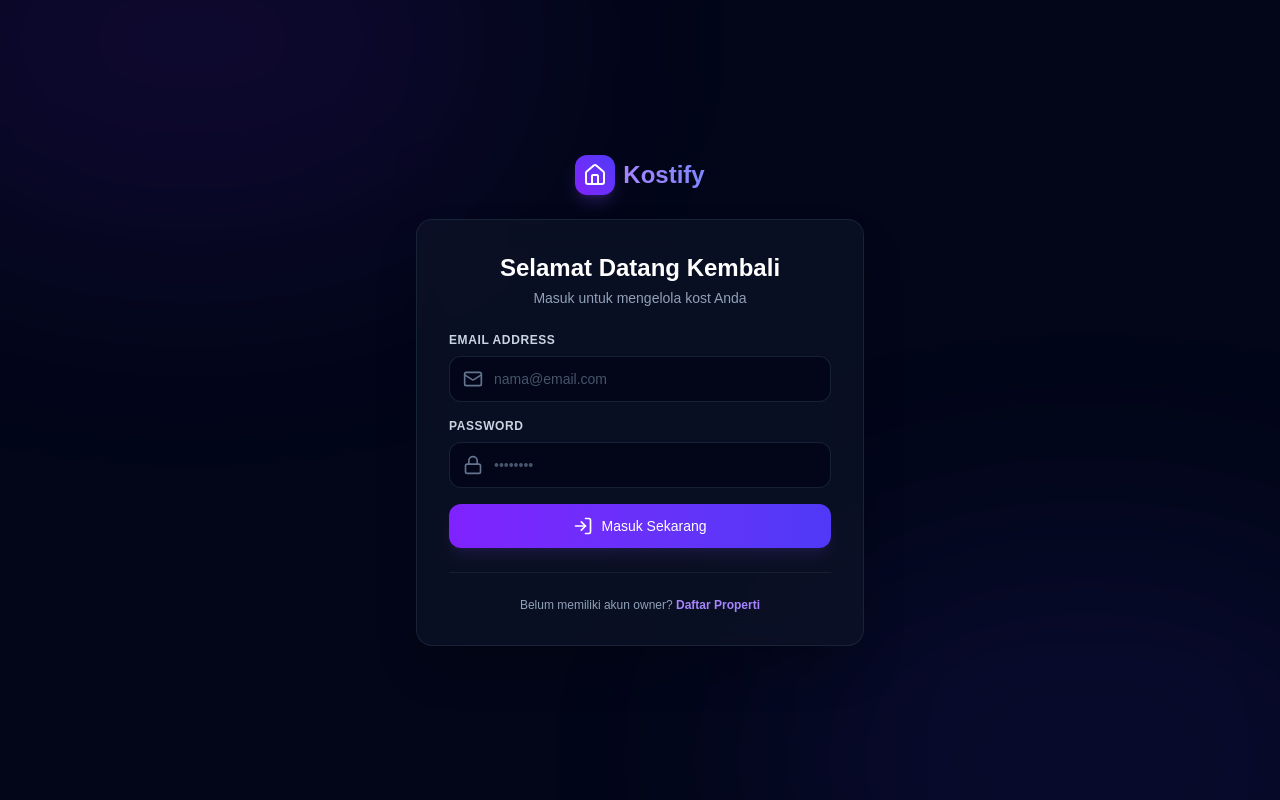
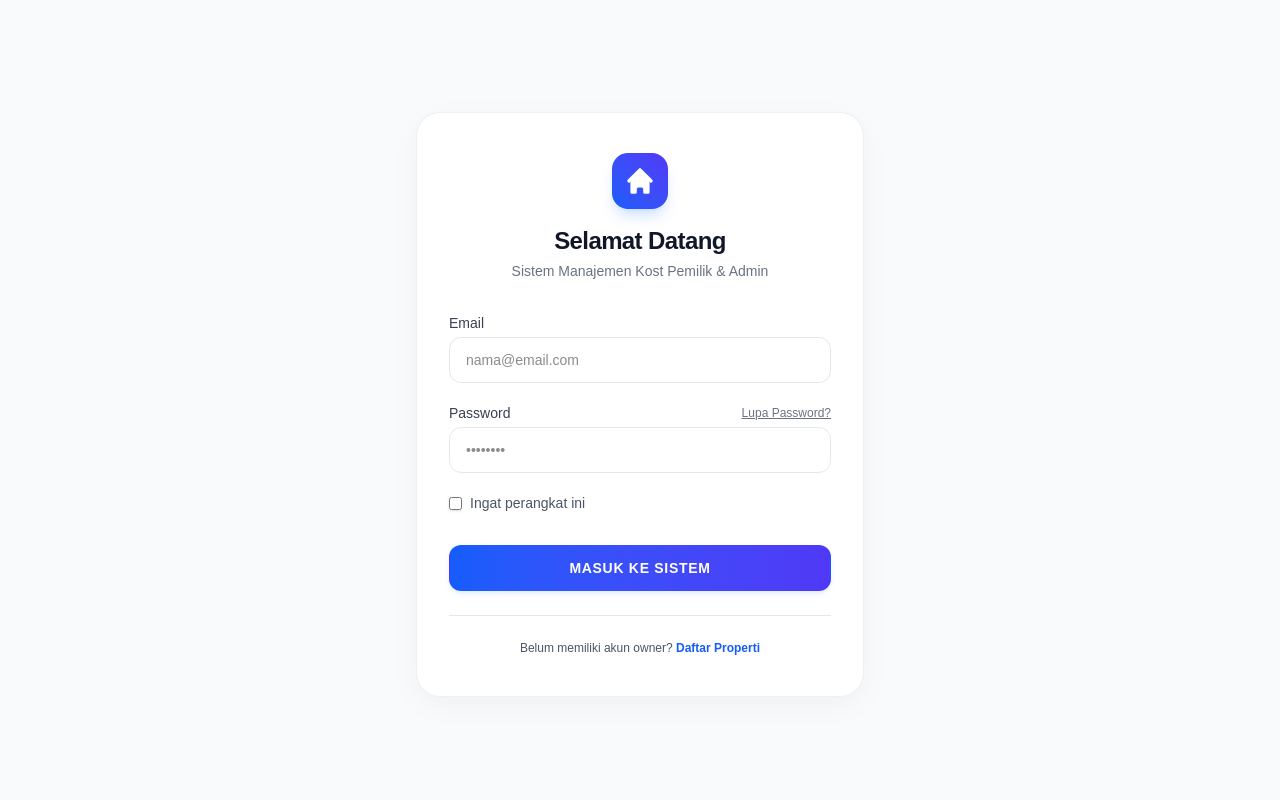
Before and after one commit to RafaEnricoo/kostify, a Next.js app in the folder web-dashboard/: page /login in a window 1280 px wide. Built offline with nearby package versions, Linux system fonts and the light colour scheme.

Commit message:
style: align login and register UI with Laravel guest layout theme

```diff
--- a/web-dashboard/src/app/login/page.tsx
+++ b/web-dashboard/src/app/login/page.tsx
@@ -3,12 +3,13 @@
 import React, { useState } from 'react';
 import Link from 'next/link';
 import { useRouter } from 'next/navigation';
-import { Mail, Lock, LogIn, Shield, Home, AlertCircle, Loader2 } from 'lucide-react';
+import { Mail, Lock, LogIn, AlertCircle, Loader2 } from 'lucide-react';
 
 export default function LoginPage() {
   const router = useRouter();
   const [email, setEmail] = useState('');
   const [password, setPassword] = useState('');
+  const [rememberMe, setRememberMe] = useState(false);
   const [error, setError] = useState('');
   const [loading, setLoading] = useState(false);
 
@@ -52,95 +53,115 @@ export default function LoginPage() {
   };
 
   return (
-    <main className="min-h-screen bg-slate-950 flex flex-col justify-center items-center relative overflow-hidden p-4">
-      {/* Background Gradients */}
-      <div className="absolute top-[-20%] left-[-10%] w-[50%] h-[50%] rounded-full bg-violet-600/10 blur-[120px] pointer-events-none" />
-      <div className="absolute bottom-[-20%] right-[-10%] w-[50%] h-[50%] rounded-full bg-indigo-600/10 blur-[120px] pointer-events-none" />
+    <div className="min-h-screen flex flex-col sm:justify-center items-center pt-6 sm:pt-0 bg-gray-50 dark:bg-gray-950 transition-colors duration-500 p-4">
 
-      {/* Brand Header */}
-      <div className="flex items-center gap-2 mb-6 z-10">
-        <div className="p-2 bg-gradient-to-tr from-violet-600 to-indigo-600 rounded-xl shadow-lg shadow-violet-500/20">
-          <Home className="w-6 h-6 text-white" />
+      {/* CARD LOGIN */}
+      <div className="w-full sm:max-w-md mt-6 px-8 py-10 bg-white dark:bg-gray-900 border border-gray-200/60 dark:border-gray-800/80 shadow-[0_8px_30px_rgb(0,0,0,0.04)] dark:shadow-[0_8px_30px_rgb(0,0,0,0.2)] rounded-3xl backdrop-blur-sm">
+
+          {/* LOGO & JUDUL */}
+          <div className="flex flex-col items-center mb-8">
+              <div className="h-14 w-14 bg-gradient-to-tr from-blue-600 to-indigo-600 rounded-2xl flex items-center justify-center shadow-lg shadow-blue-500/20 mb-4">
+                  {/* Icon Rumah/Kost (Solid Vector) */}
+                  <svg xmlns="http://www.w3.org/2000/svg" className="h-8 w-8 text-white" viewBox="0 0 20 20" fill="currentColor">
+                      <path d="M10.707 2.293a1 1 0 00-1.414 0l-7 7a1 1 0 001.414 1.414L4 10.414V17a1 1 0 001 1h2a1 1 0 001-1v-2a1 1 0 011-1h2a1 1 0 011 1v2a1 1 0 001 1h2a1 1 0 001-1v-6.586l.293.293a1 1 0 001.414-1.414l-7-7z" />
+                  </svg>
               </div>
-        <span className="text-2xl font-bold bg-clip-text text-transparent bg-gradient-to-r from-violet-400 to-indigo-400">
-          Kostify
-        </span>
-      </div>
-
-      {/* Glassmorphic Card */}
-      <div className="w-full max-w-md bg-slate-900/60 backdrop-blur-xl border border-slate-800/80 p-8 rounded-2xl shadow-2xl z-10 transition-all duration-300 hover:border-slate-700/50">
-        <div className="text-center mb-6">
-          <h1 className="text-2xl font-bold text-white mb-1">Selamat Datang Kembali</h1>
-          <p className="text-slate-400 text-sm">Masuk untuk mengelola kost Anda</p>
+              <h2 className="text-2xl font-bold text-gray-900 dark:text-white tracking-tight">Selamat Datang</h2>
+              <p className="text-sm text-gray-500 dark:text-gray-400 mt-1">Sistem Manajemen Kost Pemilik & Admin</p>
           </div>
 
           {error && (
-          <div className="bg-red-500/10 border border-red-500/20 p-3 rounded-lg flex items-start gap-2.5 mb-5">
+            <div className="bg-red-500/10 border border-red-500/20 p-3 rounded-xl flex items-start gap-2.5 mb-5">
               <AlertCircle className="w-5 h-5 text-red-400 shrink-0 mt-0.5" />
               <span className="text-red-400 text-xs font-medium leading-relaxed">{error}</span>
             </div>
           )}
 
-        <form onSubmit={handleSubmit} className="space-y-4">
+          <form onSubmit={handleSubmit} className="space-y-5">
+              {/* Email Address */}
               <div>
-            <label className="block text-xs font-semibold text-slate-300 uppercase tracking-wider mb-2">
-              Email Address
+                  <label htmlFor="email" className="block text-gray-700 dark:text-gray-300 font-medium text-sm">
+                    Email
                   </label>
-            <div className="relative">
-              <Mail className="absolute left-3.5 top-1/2 -translate-y-1/2 w-5 h-5 text-slate-500" />
+                  <div className="relative mt-1">
                     <input
+                      id="email"
                       type="email"
                       required
                       value={email}
                       onChange={(e) => setEmail(e.target.value)}
                       placeholder="nama@email.com"
-                className="w-full pl-11 pr-4 py-3 bg-slate-950 border border-slate-800/80 rounded-xl text-white placeholder-slate-600 focus:outline-none focus:border-violet-500/80 focus:ring-2 focus:ring-violet-500/20 transition-all text-sm"
+                      className="block w-full px-4 py-3 rounded-xl border border-gray-200 dark:border-gray-700 dark:bg-gray-800/50 dark:text-gray-100 focus:outline-none focus:border-blue-500 focus:ring-2 focus:ring-blue-500/20 transition-all duration-200 text-sm"
                     />
                   </div>
               </div>
 
+              {/* Password */}
               <div>
-            <label className="block text-xs font-semibold text-slate-300 uppercase tracking-wider mb-2">
+                  <div className="flex justify-between items-center">
+                      <label htmlFor="password" className="block text-gray-700 dark:text-gray-300 font-medium text-sm">
                         Password
                       </label>
-            <div className="relative">
-              <Lock className="absolute left-3.5 top-1/2 -translate-y-1/2 w-5 h-5 text-slate-500" />
+                      <Link
+                        href="/forgot-password"
+                        className="underline text-xs text-gray-500 dark:text-gray-400 hover:text-blue-600 dark:hover:text-blue-400 rounded-md focus:outline-none"
+                      >
+                        Lupa Password?
+                      </Link>
+                  </div>
+                  <div className="relative mt-1">
                     <input
+                      id="password"
                       type="password"
                       required
                       value={password}
                       onChange={(e) => setPassword(e.target.value)}
                       placeholder="••••••••"
-                className="w-full pl-11 pr-4 py-3 bg-slate-950 border border-slate-800/80 rounded-xl text-white placeholder-slate-600 focus:outline-none focus:border-violet-500/80 focus:ring-2 focus:ring-violet-500/20 transition-all text-sm"
+                      className="block w-full px-4 py-3 rounded-xl border border-gray-200 dark:border-gray-700 dark:bg-gray-800/50 dark:text-gray-100 focus:outline-none focus:border-blue-500 focus:ring-2 focus:ring-blue-500/20 transition-all duration-200 text-sm"
                     />
                   </div>
               </div>
 
+              {/* Remember Me */}
+              <div className="block">
+                  <label htmlFor="remember_me" className="inline-flex items-center cursor-pointer select-none">
+                      <input
+                        id="remember_me"
+                        type="checkbox"
+                        checked={rememberMe}
+                        onChange={(e) => setRememberMe(e.target.checked)}
+                        className="rounded border-gray-300 dark:border-gray-700 text-blue-600 shadow-sm focus:ring-blue-500/20 dark:bg-gray-800 cursor-pointer"
+                      />
+                      <span className="ms-2 text-sm text-gray-600 dark:text-gray-400">Ingat perangkat ini</span>
+                  </label>
+              </div>
+
+              {/* Action Button */}
+              <div className="pt-2">
                   <button
                     type="submit"
                     disabled={loading}
-            className="w-full py-3 bg-gradient-to-r from-violet-600 to-indigo-600 hover:from-violet-500 hover:to-indigo-500 disabled:from-violet-800 disabled:to-indigo-800 text-white font-medium rounded-xl flex items-center justify-center gap-2 shadow-lg shadow-violet-500/10 transition-all duration-200 mt-2 text-sm"
+                    className="w-full inline-flex items-center justify-center px-4 py-3 bg-gradient-to-r from-blue-600 to-indigo-600 hover:from-blue-700 hover:to-indigo-700 disabled:from-blue-800 disabled:to-indigo-800 border border-transparent rounded-xl font-semibold text-sm text-white uppercase tracking-wider shadow-md shadow-blue-500/10 hover:shadow-lg hover:shadow-blue-500/20 focus:outline-none focus:ring-2 focus:ring-blue-500 focus:ring-offset-2 dark:focus:ring-offset-gray-950 transition-all duration-200"
                   >
                       {loading ? (
                         <Loader2 className="w-5 h-5 animate-spin" />
                       ) : (
-              <>
-                <LogIn className="w-5 h-5" />
-                <span>Masuk Sekarang</span>
-              </>
+                        'Masuk Ke Sistem'
                       )}
                   </button>
+              </div>
           </form>
 
-        <div className="mt-6 pt-6 border-t border-slate-800/60 text-center">
-          <p className="text-slate-400 text-xs">
+          <div className="mt-6 pt-6 border-t border-gray-200 dark:border-gray-800 text-center">
+            <p className="text-gray-600 dark:text-gray-400 text-xs">
               Belum memiliki akun owner?{' '}
-            <Link href="/register" className="text-violet-400 hover:text-violet-300 font-semibold transition-colors">
+              <Link href="/register" className="text-blue-600 dark:text-blue-400 hover:text-blue-500 dark:hover:text-blue-300 font-semibold transition-colors">
                 Daftar Properti
               </Link>
             </p>
           </div>
+
       </div>
-    </main>
+    </div>
   );
 }
--- a/web-dashboard/src/app/register/page.tsx
+++ b/web-dashboard/src/app/register/page.tsx
@@ -3,7 +3,7 @@
 import React, { useState } from 'react';
 import Link from 'next/link';
 import { useRouter } from 'next/navigation';
-import { Mail, Lock, User, Phone, Home, AlertCircle, Loader2, UserPlus, CheckCircle } from 'lucide-react';
+import { AlertCircle, Loader2, CheckCircle } from 'lucide-react';
 
 export default function RegisterPage() {
   const router = useRouter();
@@ -31,7 +31,7 @@ export default function RegisterPage() {
           email,
           phone,
           password,
-          role: 'OWNER', // Di-set default OWNER karena mendaftar via Web Dashboard
+          role: 'OWNER',
         }),
       });
 
@@ -53,141 +53,133 @@ export default function RegisterPage() {
   };
 
   return (
-    <main className="min-h-screen bg-slate-950 flex flex-col justify-center items-center relative overflow-hidden p-4">
-      {/* Background Gradients */}
-      <div className="absolute top-[-20%] left-[-10%] w-[50%] h-[50%] rounded-full bg-violet-600/10 blur-[120px] pointer-events-none" />
-      <div className="absolute bottom-[-20%] right-[-10%] w-[50%] h-[50%] rounded-full bg-indigo-600/10 blur-[120px] pointer-events-none" />
+    <div className="min-h-screen flex flex-col sm:justify-center items-center pt-6 sm:pt-0 bg-gray-50 dark:bg-gray-950 transition-colors duration-500 p-4">
 
-      {/* Brand Header */}
-      <div className="flex items-center gap-2 mb-6 z-10">
-        <div className="p-2 bg-gradient-to-tr from-violet-600 to-indigo-600 rounded-xl shadow-lg shadow-violet-500/20">
-          <Home className="w-6 h-6 text-white" />
-        </div>
-        <span className="text-2xl font-bold bg-clip-text text-transparent bg-gradient-to-r from-violet-400 to-indigo-400">
-          Kostify
-        </span>
-      </div>
+      {/* CARD REGISTER */}
+      <div className="w-full sm:max-w-md mt-6 px-8 py-10 bg-white dark:bg-gray-900 border border-gray-200/60 dark:border-gray-800/80 shadow-[0_8px_30px_rgb(0,0,0,0.04)] dark:shadow-[0_8px_30px_rgb(0,0,0,0.2)] rounded-3xl backdrop-blur-sm">
 
-      {/* Glassmorphic Card */}
-      <div className="w-full max-w-md bg-slate-900/60 backdrop-blur-xl border border-slate-800/80 p-8 rounded-2xl shadow-2xl z-10 transition-all duration-300 hover:border-slate-700/50">
           {success ? (
             <div className="text-center py-6">
               <div className="flex justify-center mb-4">
                 <CheckCircle className="w-16 h-16 text-emerald-500 animate-bounce" />
               </div>
-            <h1 className="text-2xl font-bold text-white mb-2">Pendaftaran Sukses!</h1>
-            <p className="text-slate-400 text-sm">Akun Owner Anda berhasil dibuat. Mengalihkan ke halaman masuk...</p>
+              <h1 className="text-2xl font-bold text-gray-900 dark:text-white mb-2">Pendaftaran Sukses!</h1>
+              <p className="text-gray-500 dark:text-gray-400 text-sm">Akun Owner Anda berhasil dibuat. Mengalihkan ke halaman masuk...</p>
             </div>
           ) : (
             <>
-            <div className="text-center mb-6">
-              <h1 className="text-2xl font-bold text-white mb-1">Daftar Akun Owner</h1>
-              <p className="text-slate-400 text-sm">Mulai pasang kost dan kelola penyewa Anda</p>
+              {/* LOGO & JUDUL */}
+              <div className="flex flex-col items-center mb-8">
+                  <div className="h-14 w-14 bg-gradient-to-tr from-blue-600 to-indigo-600 rounded-2xl flex items-center justify-center shadow-lg shadow-blue-500/20 mb-4">
+                      {/* Icon Rumah/Kost (Solid Vector) */}
+                      <svg xmlns="http://www.w3.org/2000/svg" className="h-8 w-8 text-white" viewBox="0 0 20 20" fill="currentColor">
+                          <path d="M10.707 2.293a1 1 0 00-1.414 0l-7 7a1 1 0 001.414 1.414L4 10.414V17a1 1 0 001 1h2a1 1 0 001-1v-2a1 1 0 011-1h2a1 1 0 011 1v2a1 1 0 001 1h2a1 1 0 001-1v-6.586l.293.293a1 1 0 001.414-1.414l-7-7z" />
+                      </svg>
+                  </div>
+                  <h2 className="text-2xl font-bold text-gray-900 dark:text-white tracking-tight">Daftar Akun Owner</h2>
+                  <p className="text-sm text-gray-500 dark:text-gray-400 mt-1">Mulai pasang kost dan kelola penyewa Anda</p>
               </div>
 
               {error && (
-              <div className="bg-red-500/10 border border-red-500/20 p-3 rounded-lg flex items-start gap-2.5 mb-5">
+                <div className="bg-red-500/10 border border-red-500/20 p-3 rounded-xl flex items-start gap-2.5 mb-5">
                   <AlertCircle className="w-5 h-5 text-red-400 shrink-0 mt-0.5" />
                   <span className="text-red-400 text-xs font-medium leading-relaxed">{error}</span>
                 </div>
               )}
 
-            <form onSubmit={handleSubmit} className="space-y-4">
+              <form onSubmit={handleSubmit} className="space-y-5">
+                  {/* Nama Lengkap */}
                   <div>
-                <label className="block text-xs font-semibold text-slate-300 uppercase tracking-wider mb-2">
+                      <label htmlFor="name" className="block text-gray-700 dark:text-gray-300 font-medium text-sm">
                         Nama Lengkap
                       </label>
-                <div className="relative">
-                  <User className="absolute left-3.5 top-1/2 -translate-y-1/2 w-5 h-5 text-slate-500" />
                       <input
+                        id="name"
                         type="text"
                         required
                         value={name}
                         onChange={(e) => setName(e.target.value)}
                         placeholder="Nama lengkap Anda"
-                    className="w-full pl-11 pr-4 py-3 bg-slate-950 border border-slate-800/80 rounded-xl text-white placeholder-slate-600 focus:outline-none focus:border-violet-500/80 focus:ring-2 focus:ring-violet-500/20 transition-all text-sm"
+                        className="block mt-1 w-full px-4 py-3 rounded-xl border border-gray-200 dark:border-gray-700 dark:bg-gray-800/50 dark:text-gray-100 focus:outline-none focus:border-blue-500 focus:ring-2 focus:ring-blue-500/20 transition-all duration-200 text-sm"
                       />
                   </div>
-              </div>
 
+                  {/* Email Address */}
                   <div>
-                <label className="block text-xs font-semibold text-slate-300 uppercase tracking-wider mb-2">
+                      <label htmlFor="email" className="block text-gray-700 dark:text-gray-300 font-medium text-sm">
                         Email Properti
                       </label>
-                <div className="relative">
-                  <Mail className="absolute left-3.5 top-1/2 -translate-y-1/2 w-5 h-5 text-slate-500" />
                       <input
+                        id="email"
                         type="email"
                         required
                         value={email}
                         onChange={(e) => setEmail(e.target.value)}
                         placeholder="nama@email.com"
-                    className="w-full pl-11 pr-4 py-3 bg-slate-950 border border-slate-800/80 rounded-xl text-white placeholder-slate-600 focus:outline-none focus:border-violet-500/80 focus:ring-2 focus:ring-violet-500/20 transition-all text-sm"
+                        className="block mt-1 w-full px-4 py-3 rounded-xl border border-gray-200 dark:border-gray-700 dark:bg-gray-800/50 dark:text-gray-100 focus:outline-none focus:border-blue-500 focus:ring-2 focus:ring-blue-500/20 transition-all duration-200 text-sm"
                       />
                   </div>
-              </div>
 
+                  {/* WhatsApp Phone */}
                   <div>
-                <label className="block text-xs font-semibold text-slate-300 uppercase tracking-wider mb-2">
+                      <label htmlFor="phone" className="block text-gray-700 dark:text-gray-300 font-medium text-sm">
                         Nomor Handphone (WhatsApp)
                       </label>
-                <div className="relative">
-                  <Phone className="absolute left-3.5 top-1/2 -translate-y-1/2 w-5 h-5 text-slate-500" />
                       <input
+                        id="phone"
                         type="tel"
                         required
                         value={phone}
                         onChange={(e) => setPhone(e.target.value)}
                         placeholder="0812xxxxxxxx"
-                    className="w-full pl-11 pr-4 py-3 bg-slate-950 border border-slate-800/80 rounded-xl text-white placeholder-slate-600 focus:outline-none focus:border-violet-500/80 focus:ring-2 focus:ring-violet-500/20 transition-all text-sm"
+                        className="block mt-1 w-full px-4 py-3 rounded-xl border border-gray-200 dark:border-gray-700 dark:bg-gray-800/50 dark:text-gray-100 focus:outline-none focus:border-blue-500 focus:ring-2 focus:ring-blue-500/20 transition-all duration-200 text-sm"
                       />
                   </div>
-              </div>
 
+                  {/* Password */}
                   <div>
-                <label className="block text-xs font-semibold text-slate-300 uppercase tracking-wider mb-2">
+                      <label htmlFor="password" className="block text-gray-700 dark:text-gray-300 font-medium text-sm">
                         Password
                       </label>
-                <div className="relative">
-                  <Lock className="absolute left-3.5 top-1/2 -translate-y-1/2 w-5 h-5 text-slate-500" />
                       <input
+                        id="password"
                         type="password"
                         required
                         value={password}
                         onChange={(e) => setPassword(e.target.value)}
                         placeholder="Minimal 6 karakter"
-                    className="w-full pl-11 pr-4 py-3 bg-slate-950 border border-slate-800/80 rounded-xl text-white placeholder-slate-600 focus:outline-none focus:border-violet-500/80 focus:ring-2 focus:ring-violet-500/20 transition-all text-sm"
+                        className="block mt-1 w-full px-4 py-3 rounded-xl border border-gray-200 dark:border-gray-700 dark:bg-gray-800/50 dark:text-gray-100 focus:outline-none focus:border-blue-500 focus:ring-2 focus:ring-blue-500/20 transition-all duration-200 text-sm"
                       />
                   </div>
-              </div>
 
+                  {/* Action Button */}
+                  <div className="pt-2">
                       <button
                         type="submit"
                         disabled={loading}
-                className="w-full py-3 bg-gradient-to-r from-violet-600 to-indigo-600 hover:from-violet-500 hover:to-indigo-500 disabled:from-violet-800 disabled:to-indigo-800 text-white font-medium rounded-xl flex items-center justify-center gap-2 shadow-lg shadow-violet-500/10 transition-all duration-200 mt-2 text-sm"
+                        className="w-full inline-flex items-center justify-center px-4 py-3 bg-gradient-to-r from-blue-600 to-indigo-600 hover:from-blue-700 hover:to-indigo-700 border border-transparent rounded-xl font-semibold text-sm text-white uppercase tracking-wider shadow-md shadow-blue-500/10 hover:shadow-lg hover:shadow-blue-500/20 focus:outline-none focus:ring-2 focus:ring-blue-500 focus:ring-offset-2 dark:focus:ring-offset-gray-950 transition-all duration-200"
                       >
                           {loading ? (
                             <Loader2 className="w-5 h-5 animate-spin" />
                           ) : (
-                  <>
-                    <UserPlus className="w-5 h-5" />
-                    <span>Daftarkan Sekarang</span>
-                  </>
+                            'Daftarkan Sekarang'
                           )}
                       </button>
+                  </div>
               </form>
 
-            <div className="mt-6 pt-6 border-t border-slate-800/60 text-center">
-              <p className="text-slate-400 text-xs">
+              <div className="mt-6 pt-6 border-t border-gray-200 dark:border-gray-800 text-center">
+                <p className="text-gray-600 dark:text-gray-400 text-xs">
                   Sudah memiliki akun?{' '}
-                <Link href="/login" className="text-violet-400 hover:text-violet-300 font-semibold transition-colors">
+                  <Link href="/login" className="text-blue-600 dark:text-blue-400 hover:text-blue-500 dark:hover:text-blue-300 font-semibold transition-colors">
                     Masuk di sini
                   </Link>
                 </p>
               </div>
             </>
           )}
+
       </div>
-    </main>
+    </div>
   );
 }
```
Lines whose indentation alone changed are shown as unchanged.
